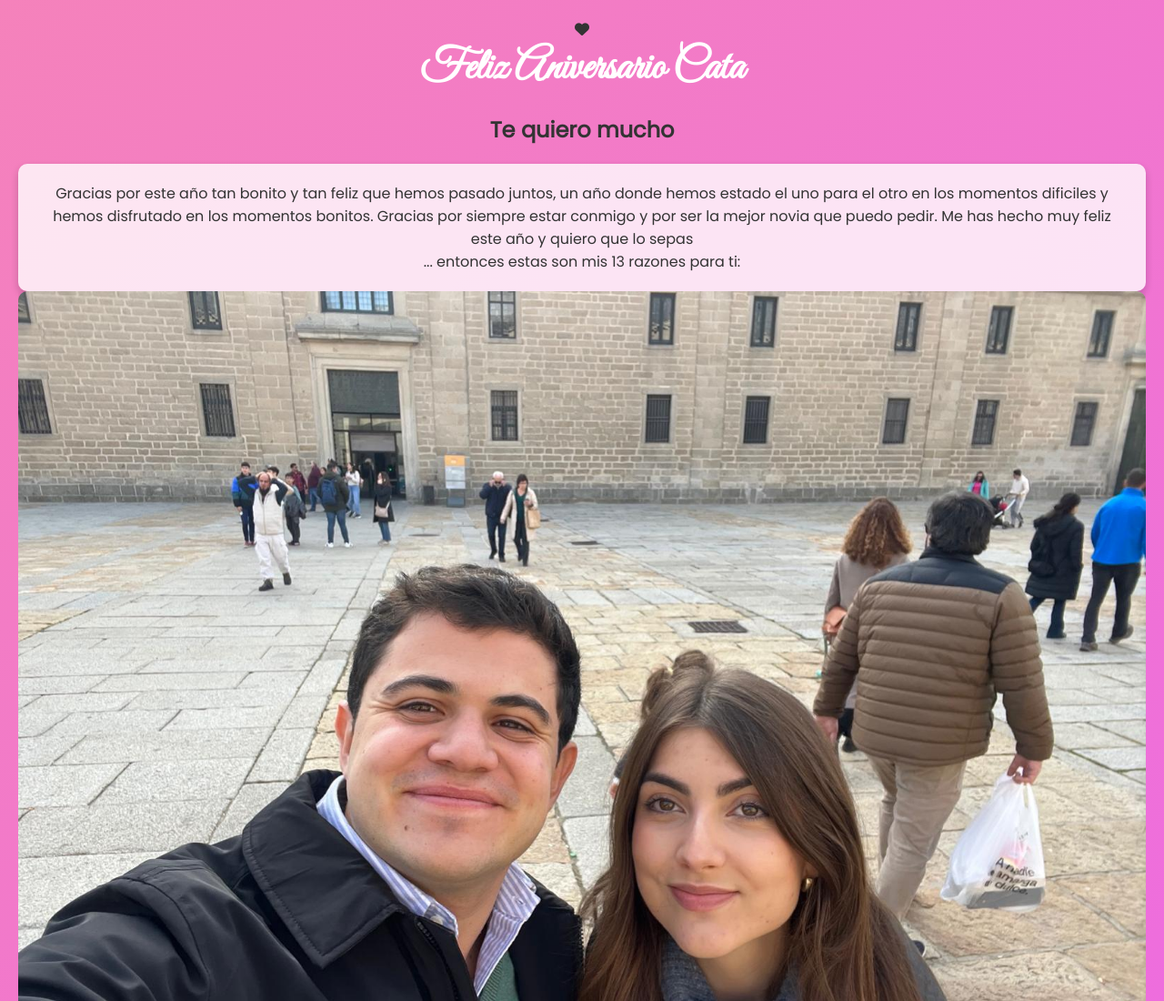
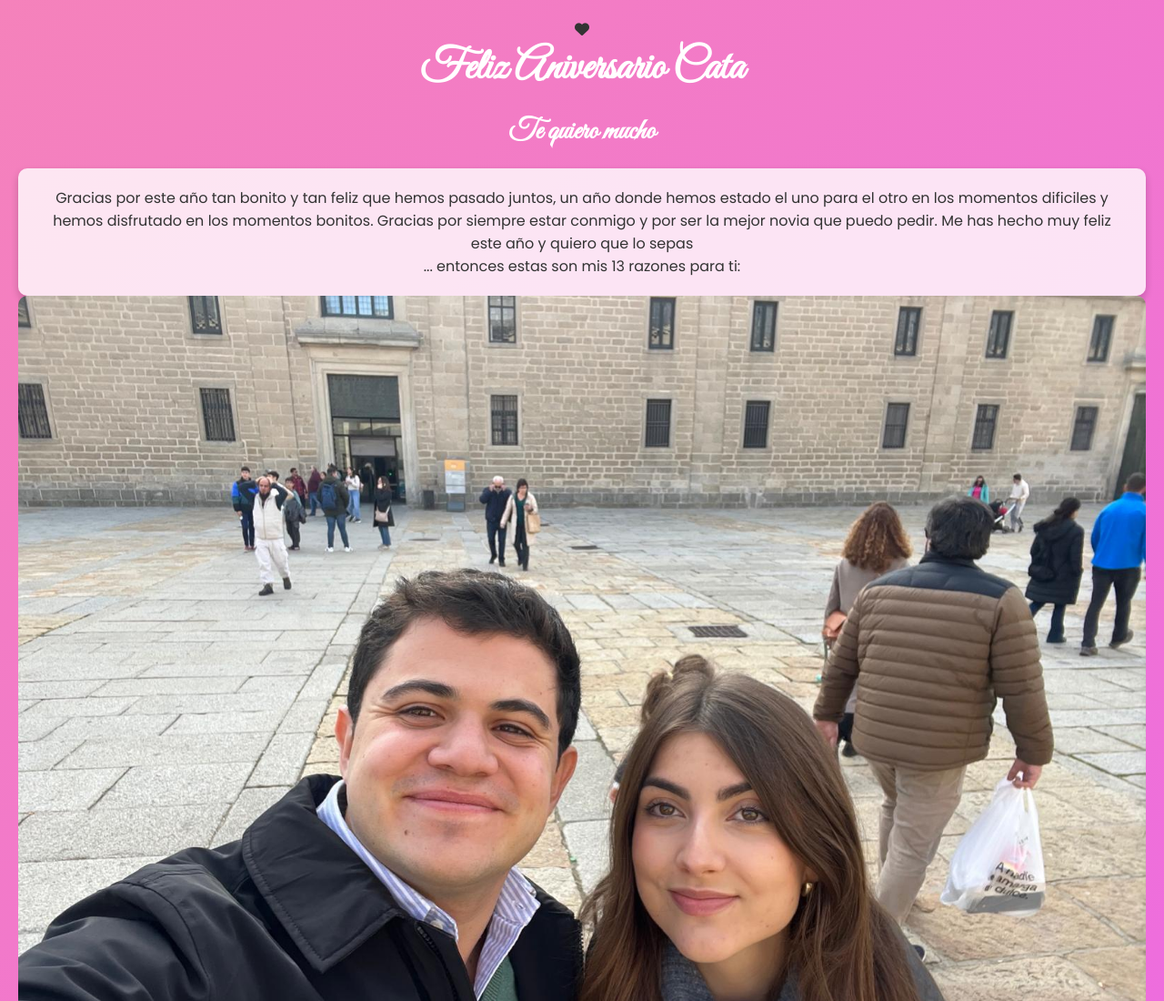
Before and after one commit to Luisferrer02/luisferrer02.github.io, a plain HTML site: page index.html in a window 1280 px wide. Shown: the top 1100 px of the page at 91% size. Drawn offline with Linux system fonts and the light colour scheme.

Commit message:
Update styles.css

```diff
--- a/styles.css
+++ b/styles.css
@@ -21,6 +21,12 @@ body {
 header h1 {
     font-family: 'Great Vibes', cursive;
     font-size: 3em;
+    color: #ffffff;
+    margin-bottom: 20px;
+}
+header h2 {
+    font-family: 'Great Vibes', cursive;
+    font-size: 2em;
     color: #ffffff;
     margin-bottom: 20px;
 }
```
